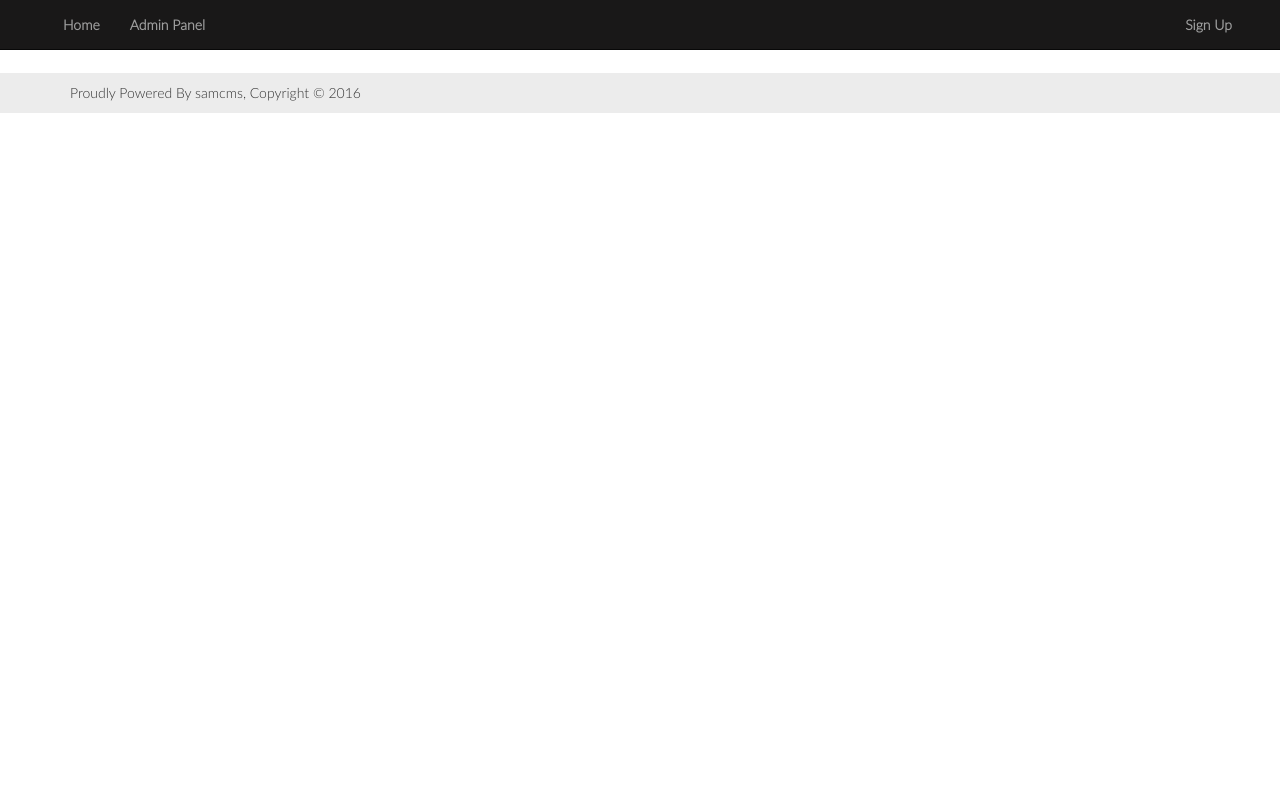
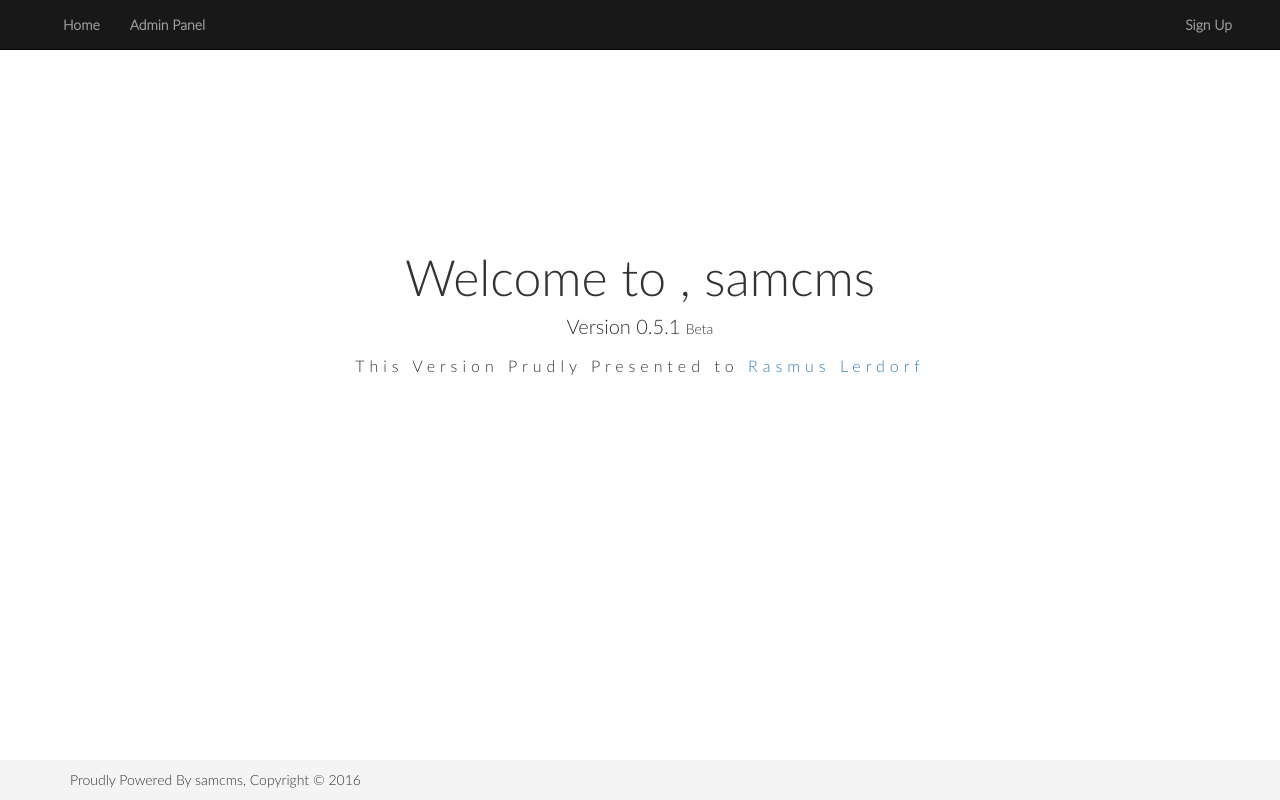
Before and after one commit to sadegh3333/samcms, a PHP site: page / in a window 1280 px wide. Run offline with PHP 8.4, Linux system fonts and the light colour scheme; data that the repository does not hold is empty; some libraries are stand-ins or nearby versions.

Commit message:
add somthing and bug fixes

```diff
--- a/is-content/theme/index.php
+++ b/is-content/theme/index.php
@@ -2,16 +2,23 @@
 
 
 
-<div class="container-fluid">
+<div class="container-fluid  main-page">
 
 	<div class="container">
-	hello world
+		<div class="col-md-12 welcome">
+			<h2>
+				Welcome to , samcms
+			</h2>
+			<h4>
+				Version <?php echo  $samcms_version; ?> <span><?php echo $channel_release; ?></span>
+			</h4>
+			<h5>
+				This Version Prudly Presented to <a target="_Blank" href="<?php echo $link_code_name ?>"><?php echo $code_name; ?></a>
+			</h5>
+		</div>
 	</div>
 
 </div>
-
-<?php echo 'hello world this is new template'; ?>
-
 
 
 
--- a/is-content/theme/style.css
+++ b/is-content/theme/style.css
@@ -1,8 +1,9 @@
 /**
  * @author Sadegh Mahdilou
- * @copyright 2016
- * @since Nov 2016
- * @version 0.2.0 Beta
+ * @copyright November 2016
+ * @since version 0.5.0
+ * @version 0.2.5 Beta
+ * @template samcms
  */
 
 
@@ -44,8 +45,39 @@
  	padding: 16px 0px;
  	margin: 0px auto;
  }
+ .main-page {
+ 	margin-top: 50px;
+ }
+
+ .main-page .welcome h2 {
+ 	font-size: 50px;
+ 	text-align: center;
+ 	margin-top: 200px;
+ 	font-weight: 200;
+ }
+ .main-page .welcome h4 {
+ 	text-align: center;
+ 	font-weight: 200;
+ 	font-size: 20px;
+ }
+ .main-page .welcome h5 {
+ 	text-align: center;
+ 	font-size: 16px;
+ 	font-weight: 300;
+ 	margin-top: 20px;
+ 	letter-spacing: 5px;
+ }
+ .main-page .welcome span {
+ 	font-weight: 200;
+ 	font-size: 14px;
+ }
  .copyright {
- 	background-color: rgba(220, 220, 220, 0.55);
+ 	background-color: rgba(220, 220, 220, 0.33);
  	padding: 10px 0px;
  	margin-top: 33px;
+ 	bottom: 0px;
+ 	position: absolute;
+ 	width: 100%;
+ 	font-weight: 300;
+ 	font-size: 14px;
  }
--- a/is-include/config.php
+++ b/is-include/config.php
@@ -2,15 +2,16 @@
 
 /**
  * @author Sadegh Mahdilou
- * @copyright 2015
- * @since  October 2013 - 2015 December
- * @version 0.2.2 Beta
+ * @copyright October 2013 - 2016 November
+ * @since version 0.2.0
+ * @version 0.3.0 Beta
+ *
  */
 
 require_once ('db-class.php');
 
 // Version Stats
-$samcms_version = '0.5.0';
+$samcms_version = '0.5.1';
 $channel_release = 'Beta';
 $code_name = 'Rasmus Lerdorf';
 $link_code_name = 'https://en.wikipedia.org/wiki/Rasmus_Lerdorf';
@@ -42,6 +43,6 @@ $dbc->connectdb($hostname, $usernamehost, $passwordhost, $databasename);
 $dbc->query("SET CHARACTER SET utf8;");
 
 
-
+// Define addr for plugin folder
 define('PLUG_DIR', '../is-content/plugins');
 ?>
--- a/is-include/plugin.class.php
+++ b/is-include/plugin.class.php
@@ -1,11 +1,12 @@
 <?php
 
 /**
+ *
  * @author Sadegh Mahdilou
- * @copyright 2016
- * @since  Nov 2016
+ * @copyright November 2016
  * @since version 0.4.0
  * @version 0.2.0 Beta
+ *
  */
 
 
```
Also changed, not shown: is-admin/style.css (+18 -8 lines), is-content/theme/single.php (added, +18 -0 lines).
